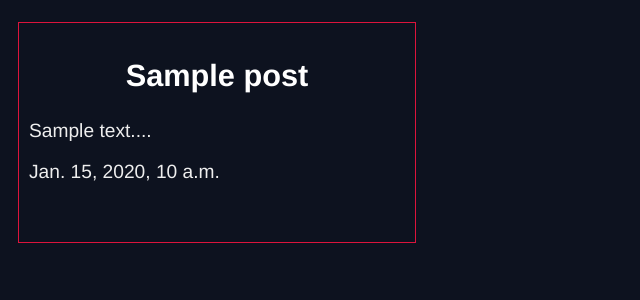
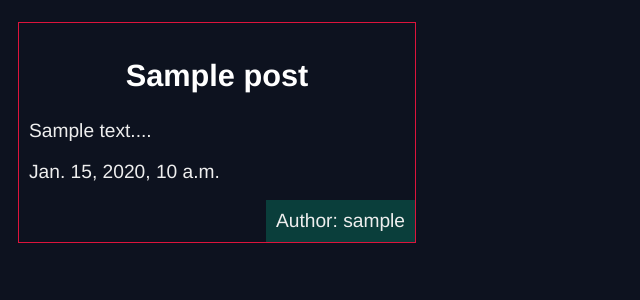
Before and after one commit to ITE3162/final-project-assgn-team, a Django app: page /blog/ in a window 1280 px wide. Shown: the part 260-560 px from the top of the page, without its empty margins (0-640 px from the left). Run offline with Django 3.2, Linux system fonts and the light colour scheme; tables that the repository leaves empty hold one stand-in row (values such as "Sample post").

Commit message:
Adding author

```diff
--- a/blogs/models.py
+++ b/blogs/models.py
@@ -1,3 +1,4 @@
+from django.contrib.auth.models import User
 from django.db import models
 
 
@@ -10,6 +11,7 @@
     slug = models.SlugField()
     date = models.DateTimeField(auto_now_add=True)
     thumb = models.ImageField(default='default.jpg', blank=True)
+    author = models.ForeignKey(User, on_delete=models.CASCADE, default=None)
 
     def __str__(self):
         return self.title
--- a/blogs/templates/blog/blog_post.html
+++ b/blogs/templates/blog/blog_post.html
@@ -22,6 +22,7 @@
               <h2><a href="{% url 'blogs:detail' slug=result.slug %}">{{result.title}}</a></h2>
               <p>{{result.short_body}}</p>
               <p>{{result.date}}</p>
+              <p class="author"><span>Author: </span>{{result.author}}</p>
         </div>
             {% endfor %}
     </div>
--- a/communityBlog/urls.py
+++ b/communityBlog/urls.py
@@ -24,7 +24,6 @@
 urlpatterns = [
     path('admin/', admin.site.urls),
     path('', views.homepage, name='home'),
-    # path('', views.show_blog_on_homepage, name='home'),
     path('blog/', include('blogs.urls')),
     path('accounts/', include('accounts.urls')),
     path('contact/', contacts_view.contact, name='contact'),
--- a/static/css/blogs.css
+++ b/static/css/blogs.css
@@ -141,6 +141,18 @@
 text-align:center;
 color:#43799c;
 }
+.post .author
+{
+color:red;
+padding: 10px;
+background: rgba(0, 219, 160, 0.22);
+position: absolute;
+right: 0px;
+bottom: 0px;
+margin: 0px; color:
+rgba(13, 25, 80, 0.85);
+}
+
 .site-form {
 border: 1px solid black;
 padding: 10px;
```
Also changed, not shown: blogs/views.py (+6 -5 lines), blogs/migrations/0003_post_author.py (added), media/love_jacked.jpg (added).
